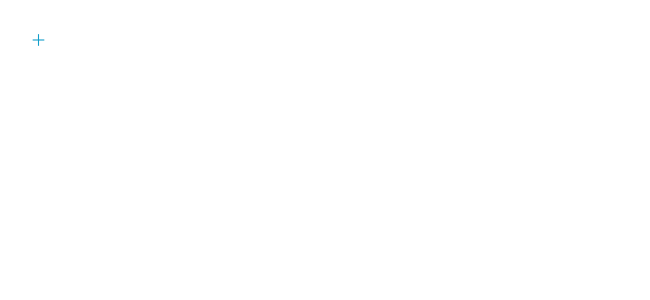
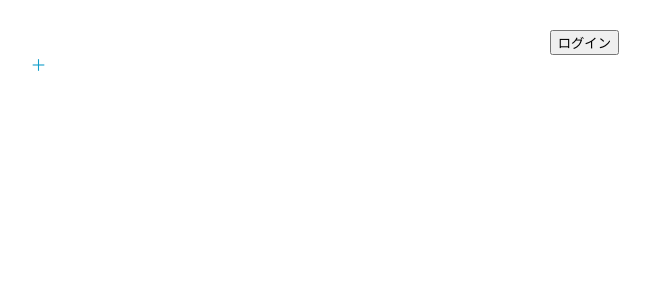
Before and after one commit to nishitatsu-dev/react-practices, a React (Create React App) app: page / in a window 1280 px wide. Shown: the top 300 px of the page, without its empty margins (1-651 px from the left). Built offline with nearby package versions, Linux system fonts and the light colour scheme; the HTML template or start-up script is replaced by a standard one.

Commit message:
「Contextを使ってグローバルなstateを管理する」の初版を作成

```diff
--- a/src/App.css
+++ b/src/App.css
@@ -26,6 +26,10 @@ button[type="button"] {
   width: 25%;
 }
 
+.login-button {
+  text-align: right;
+}
+
 li {
   color: #139eca;
   padding: 0.1em;
--- a/src/App.js
+++ b/src/App.js
@@ -1,5 +1,6 @@
 import "./App.css";
 import { useState, useEffect } from "react";
+import { LoginProvider } from "./LoginProvider.js";
 import MemoEditor from "./MemoEditor";
 
 export default function App() {
@@ -35,6 +36,7 @@ export default function App() {
 
   return (
     <>
+      <LoginProvider>
         <div className={"memo-list"}>
           <ul>
             {allMemos}
@@ -54,6 +56,7 @@ export default function App() {
             setMemos={setMemos}
           />
         )}
+      </LoginProvider>
     </>
   );
 }
--- /dev/null
+++ b/src/LoginProvider.js
@@ -0,0 +1,27 @@
+import { createContext, useContext, useState } from "react";
+
+const LoginContext = createContext(false);
+
+export function LoginProvider({ children }) {
+  const [login, setLogin] = useState(false);
+  return (
+    <>
+      <LoginContext.Provider value={login}>
+        <div className={"login-button"}>
+          <button
+            onClick={() => {
+              setLogin(!login);
+            }}
+          >
+            {login ? "ログアウト" : "ログイン"}
+          </button>
+        </div>
+        <div> {children} </div>
+      </LoginContext.Provider>
+    </>
+  );
+}
+
+export function useLoginState() {
+  return useContext(LoginContext);
+}
--- a/src/MemoEditor.js
+++ b/src/MemoEditor.js
@@ -1,3 +1,5 @@
+import { useLoginState } from "./LoginProvider";
+
 export default function MemoEditor({ activeId, setActiveId, memos, setMemos }) {
   const activeMemo = memos.find((memo) => memo.id === activeId);
 
@@ -37,12 +39,14 @@ export default function MemoEditor({ activeId, setActiveId, memos, setMemos }) {
     <div className={"memo-editor"}>
       <form onSubmit={handleEditMemo}>
         <textarea name="newMemo" defaultValue={activeMemo.body} />
+        {useLoginState() && (
           <div>
             <button type="submit">編集</button>
             <button type="button" onClick={handleDelete}>
               削除
             </button>
           </div>
+        )}
       </form>
     </div>
   );
```
Lines whose indentation alone changed are shown as unchanged.
